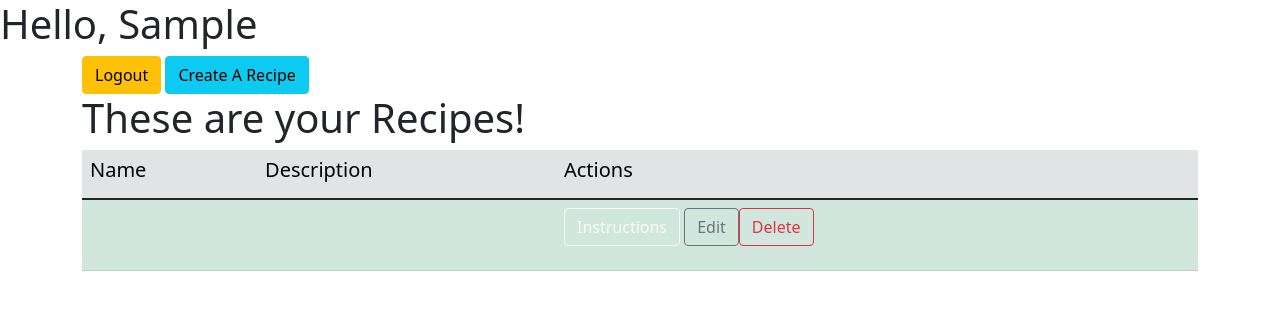
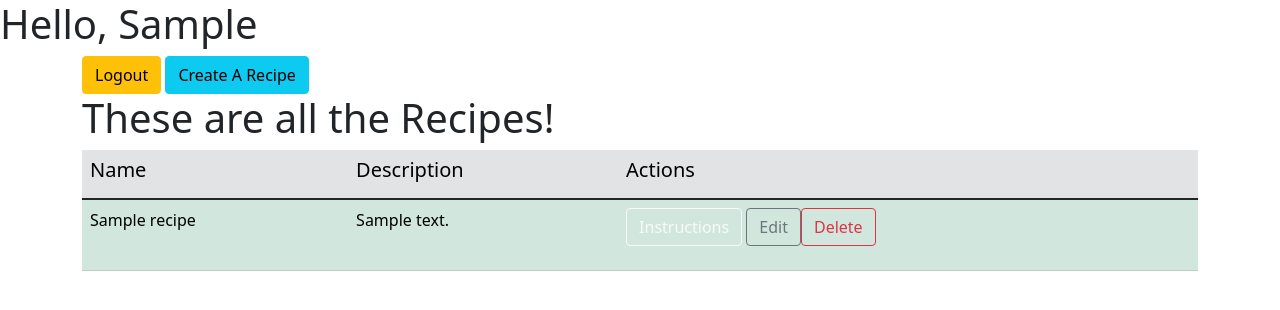
Before and after one commit to andrew-mele/recipes, a Flask app: page /dashboard in a window 1280 px wide. Shown: the top 310 px of the page. Run offline with Flask 2, Linux system fonts and the light colour scheme; the visitor is signed in with stand-in values (Sample User, id 1); tables that the repository leaves empty or names only in its code hold one stand-in row (Sample ...).

Commit message:
completed project

```diff
--- a/flask_app/controllers/users.py
+++ b/flask_app/controllers/users.py
@@ -113,4 +113,4 @@ def edit_recipe(id):
     data = {
         "id":id
     }
-    return render_template("edit_recipes.html",edit=Recipe.one_recipe(data))
+    return render_template("edit_recipes.html",edit=Recipe.one_recipe(data), user = User.get_by_id(data))
--- a/flask_app/templates/dashboard.html
+++ b/flask_app/templates/dashboard.html
@@ -17,7 +17,7 @@
             <a href="/create" class="btn btn-info">Create A Recipe</a>
         </div>
 
-        <h1>These are your Recipes!</h1>
+        <h1>These are all the Recipes!</h1>
         <table class="table">
             <thead>
                 <td scope="col" class="table-secondary"><h5>Name</h5></td>
@@ -27,8 +27,8 @@
             <tbody>
               {% for recipe in recipes %}
                 <tr >
-                 <td scope="row" class="table-success"><p>{{ recipes.name }}</p></td>
-                 <td scope="row" class="table-success"><p>{{ recipes.description }}</p></td>
+                 <td scope="row" class="table-success"><p>{{ recipe.name }}</p></td>
+                 <td scope="row" class="table-success"><p>{{ recipe.description }}</p></td>
                  <td scope="row" class="table-success"> <p ><a href="/instructions/{{recipe.id}}" class="btn btn-outline-light">Instructions</a> <a href="/edit/{{recipe.id}}" class="btn btn-outline-secondary">Edit</a><a href="/delete/{{recipe.id}}" class="btn btn-outline-danger">Delete</a></p></td>
                </tr>
               {% endfor %}
--- a/flask_app/templates/new_recipes.html
+++ b/flask_app/templates/new_recipes.html
@@ -14,7 +14,7 @@
       rel="stylesheet"
       href="{{ url_for('static', filename='css/style.css') }}"
     />
-    <title>Document</title>
+    <title>New Recipe</title>
   </head>
   <body>
     <body>
```
